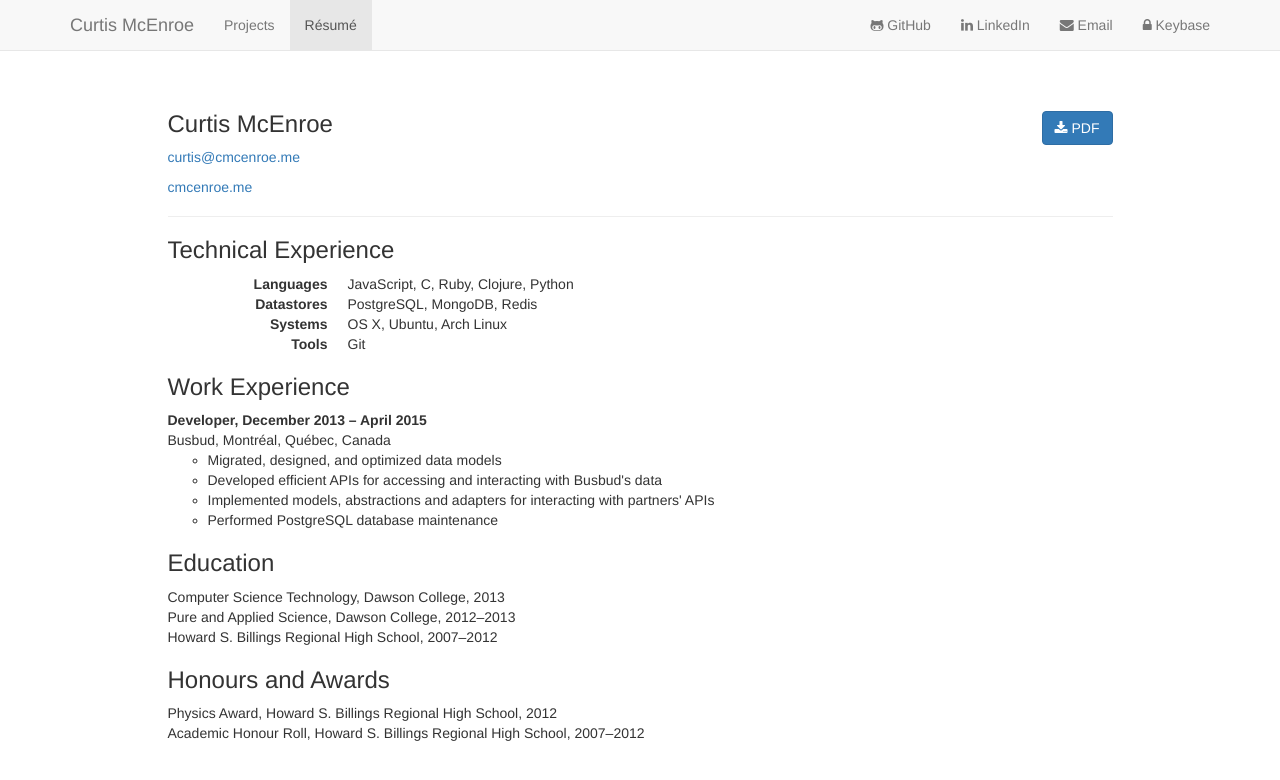
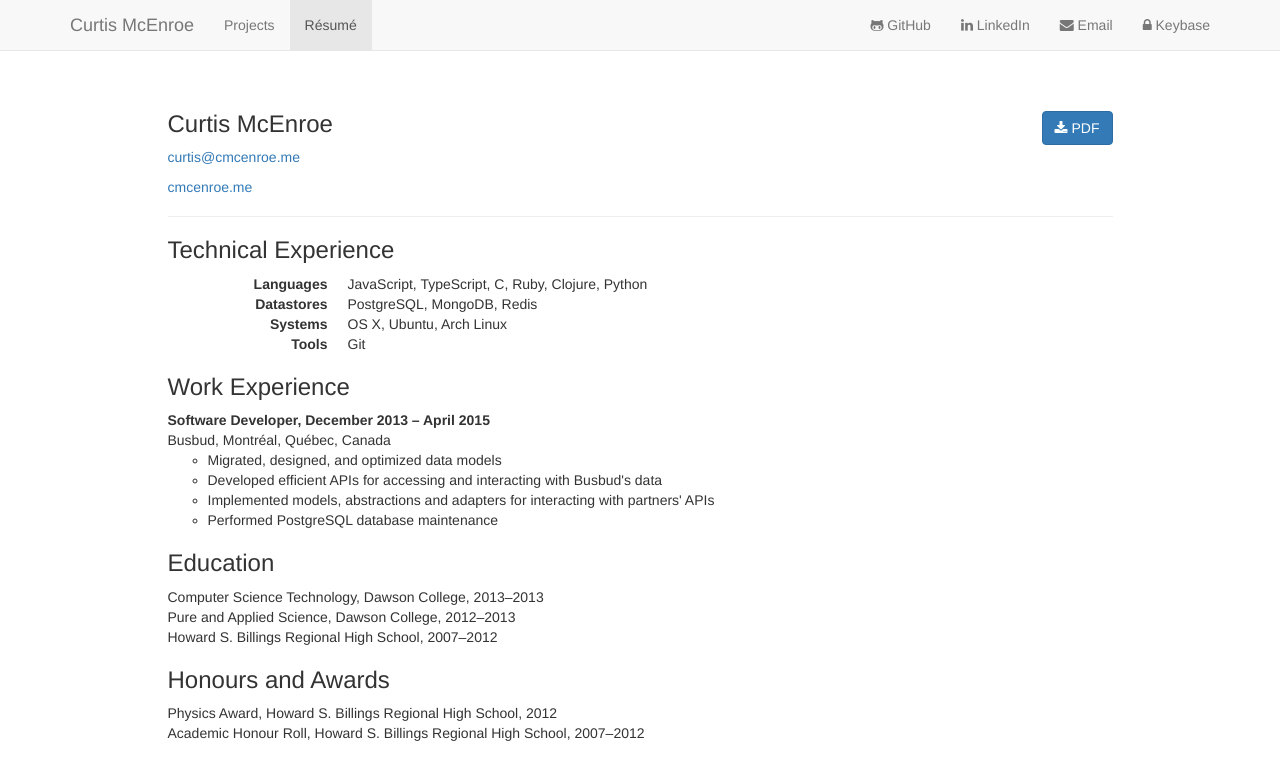
Before and after one commit to causal-agent/programble.github.io, a Jekyll site: the page built from resume.html, in a window 1280 px wide. Shown: the top 780 px of the page. Built offline with Jekyll 4.4.1, drawn with Linux system fonts in a browser that asks for light colours; nearby versions of some CDN libraries; some of the changed lines change nothing that is shown.

Commit message:
Render resume from YAML

```diff
--- a/_config.yml
+++ b/_config.yml
@@ -1,6 +1,57 @@
 name: Curtis McEnroe
 email: curtis@cmcenroe.me
+domain: cmcenroe.me
 gravatar: ca0c9cb798fd7f80444740a4dbaef7b9
+
+resume:
+  tech:
+    - name: Languages
+      items: [JavaScript, TypeScript, C, Ruby, Clojure, Python]
+
+    - name: Datastores
+      items: [PostgreSQL, MongoDB, Redis]
+
+    - name: Systems
+      items: [OS X, Ubuntu, Arch Linux]
+
+    - name: Tools
+      items: [Git]
+
+  work:
+    - title: Software Developer
+      company: Busbud
+      location: Montréal, Québec, Canada
+      start: December 2013
+      end: April 2015
+      doings:
+        - Migrated, designed, and optimized data models
+        - Developed efficient APIs for accessing and interacting with Busbud's data
+        - Implemented models, abstractions and adapters for interacting with partners' APIs
+        - Performed PostgreSQL database maintenance
+
+  education:
+    - program: Computer Science Technology
+      school: Dawson College
+      start: 2013
+      end: 2013
+
+    - program: Pure and Applied Science
+      school: Dawson College
+      start: 2012
+      end: 2013
+
+    - school: Howard S. Billings Regional High School
+      start: 2007
+      end: 2012
+
+  awards:
+    - name: Physics Award
+      school: Howard S. Billings Regional High School
+      year: 2012
+
+    - name: Academic Honour Roll
+      school: Howard S. Billings Regional High School
+      year: 2007–2012
 
 projects:
   - name: Web
--- a/resume.html
+++ b/resume.html
@@ -24,10 +24,10 @@ id: resume
   </p>
   <p>
     <span class="visible-print">
-      Website: cmcenroe.me
+      Website: {{ site.domain }}
     </span>
     <span class="hidden-print">
-      <a href="http://cmcenroe.me">cmcenroe.me</a>
+      <a href="http://{{ site.domain }}">{{ site.domain }}</a>
     </span>
   </p>
 </div>
@@ -35,45 +35,46 @@ id: resume
 <h3>Technical Experience</h3>
 
 <dl class="dl-horizontal">
-  <dt>Languages</dt>
-  <dd>JavaScript, C, Ruby, Clojure, Python</dd>
-
-  <dt>Datastores</dt>
-  <dd>PostgreSQL, MongoDB, Redis</dd>
-
-  <dt>Systems</dt>
-  <dd>OS X, Ubuntu, Arch Linux</dd>
-
-  <dt>Tools</dt>
-  <dd>Git</dd>
+  {% for category in site.resume.tech %}
+    <dt>{{ category.name }}</dt>
+    <dd>{{ category.items | join:', ' }}</dd>
+  {% endfor %}
 </dl>
 
 <h3>Work Experience</h3>
 
 <ol class="list-unstyled">
-  <li>
-    <strong>Developer, December 2013 – April 2015</strong><br>
-    Busbud, Montréal, Québec, Canada<br>
-    <ul>
-      <li>Migrated, designed, and optimized data models</li>
-      <li>Developed efficient APIs for accessing and interacting with Busbud's data</li>
-      <li>Implemented models, abstractions and adapters for interacting with partners' APIs</li>
-      <li>Performed PostgreSQL database maintenance</li>
-    </ul>
-  </li>
+  {% for job in site.resume.work %}
+    <li>
+      <strong>{{ job.title }}, {{ job.start }} – {{ job.end }}</strong><br>
+      {{ job.company }}, {{ job.location }}<br>
+      <ul>
+        {% for doing in job.doings %}
+          <li>{{ doing }}</li>
+        {% endfor %}
+      </ul>
+    </li>
+  {% endfor %}
 </ol>
 
 <h3>Education</h3>
 
 <ol class="list-unstyled">
-  <li>Computer Science Technology, Dawson College, 2013</li>
-  <li>Pure and Applied Science, Dawson College, 2012–2013</li>
-  <li>Howard S. Billings Regional High School, 2007–2012</li>
+  {% for education in site.resume.education %}
+    <li>
+      {% if education.program %}
+        {{ education.program }},
+      {% endif %}
+      {{ education.school }},
+      {{ education.start }}–{{ education.end }}
+    </li>
+  {% endfor %}
 </ol>
 
 <h3>Honours and Awards</h3>
 
 <ol class="list-unstyled">
-  <li>Physics Award, Howard S. Billings Regional High School, 2012</li>
-  <li>Academic Honour Roll, Howard S. Billings Regional High School, 2007–2012</li>
+  {% for award in site.resume.awards %}
+    <li>{{ award.name }}, {{ award.school }}, {{ award.year }}</li>
+  {% endfor %}
 </ol>
```
